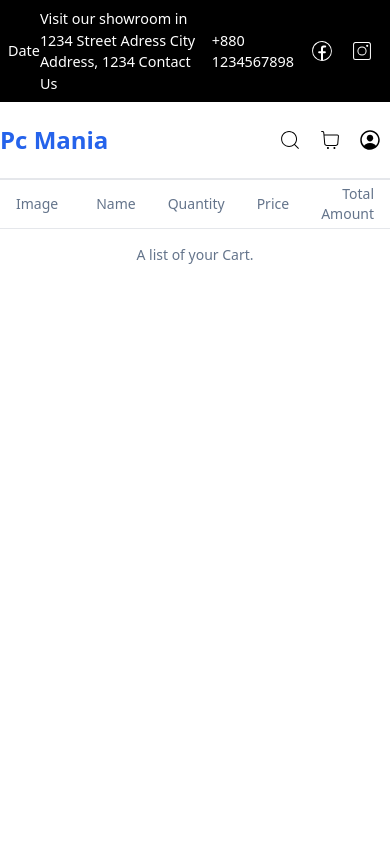
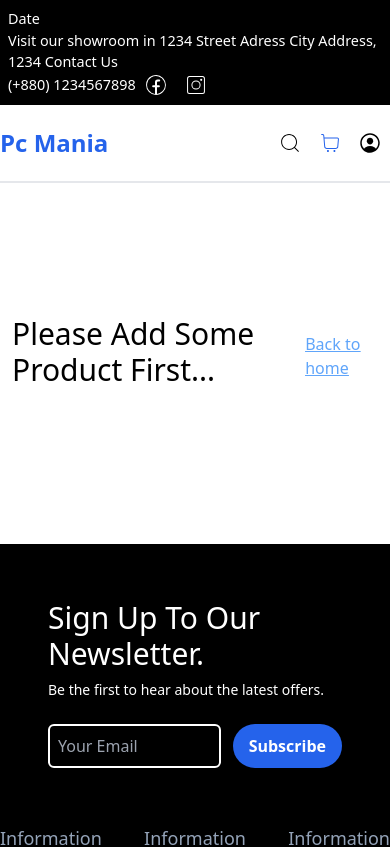
Before and after one commit to naffiziqbal/pc-mania, a Next.js app in the folder client/: page /cart in a window 390 px wide. Shown: the top 847 px of the page. Built offline with nearby package versions, Linux system fonts and the light colour scheme.

Commit message:
Fixed Header Position

```diff
--- a/client/src/components/shared/Header/Header.jsx
+++ b/client/src/components/shared/Header/Header.jsx
@@ -12,8 +12,10 @@ import {
   SheetTrigger,
 } from "@/components/ui/sheet"
 import { Button } from "@/components/ui/button";
+import { useRouter } from "next/router";
 const Header = ({ cart }) => {
   // console.log(cart)
+  const router = useRouter();
   const [cartItems, setCartItems] = useState(null)
 
   useEffect(() => {
@@ -23,19 +25,19 @@ const Header = ({ cart }) => {
   }, [cartItems])
 
   return (
-    <div className="border-b-2">
+    <div className="border-b-2 fixed top-0 w-full z-50 bg-white">
       {/* Top Header */}
       <div className="text-[.9rem] bg-black  min-h-fit p-2 text-white">
-        <div className="max_viewport flex justify-between items-center">
+        <div className="max_viewport flex flex-col justify-start md:flex-row md:justify-between md:items-center">
           <section>Date</section>
           <section>
-            <p>
+            <p className="text-wrap">
               Visit our showroom in 1234 Street Adress City Address, 1234
               Contact Us
             </p>
           </section>
-          <section className="flex justify-between *:mx-2 items-center *:cursor-pointer">
-            <span>+880 1234567898</span>
+          <section className="flex md:justify-between [&>*:nth-child(n+2)]:mx-2 items-center *:cursor-pointer">
+            <span> <a href='tel:+8801234567898'>(+880) 1234567898</a></span>
             <span>
               <a
                 className="*:w-6 *:h-6"
@@ -71,21 +73,21 @@ const Header = ({ cart }) => {
           <section className="w-full  ">
             <ul className="hidden md:flex flex-row justify-between ">
               <li>
-                <Link href={"/product/custom_pc"}>Desktop</Link>
+                <Link className={`${router.pathname == "/product/custom_pc" && "text-blue-400"}`} href={"/product/custom_pc"}>Desktop</Link>
               </li>
               <li>
-                <Link href={"/product/laptop"}>Laptop</Link>
+                <Link className={`${router.pathname == "/product/laptop" && "text-blue-400"}`} href={"/product/laptop"}>Laptop</Link>
               </li>
               <li>
-                <Link href={"/product/accessories"}>Accessories</Link>
+                <Link className={`${router.pathname == "/product/accessories" && "text-blue-400"}`} href={"/product/accessories"}>Accessories</Link>
               </li>
               <li>
-                <Link href={"/product/featured"}>Featured</Link>
+                <Link className={`${router.pathname == "/product/featured" && "text-blue-400"}`} href={"/product/featured"}>Featured</Link>
               </li>
               <li>
                 <Link
-                  className="py-2  px-6 rounded-full border-2 border-blue-600"
-                  href={"/"}
+                  className={`${router.pathname === '/our_deals' ? 'bg-blue-400 text-white' : "py-2  px-6 rounded-full border-2 border-blue-600"}`}
+                  href={"/our_deals"}
                 >
                   Our Deals
                 </Link>
@@ -97,7 +99,7 @@ const Header = ({ cart }) => {
           {/* Header End */}
           <CiSearch />
           <div className="w-fit relative">
-            <Link href={'/cart'}>
+            <Link className={`${router.pathname === "/cart" && "text-blue-600"}`} href={'/cart'}>
               <CiShoppingCart className="  h-9 w-6 cursor-pointer " />
             </Link>
             <span className={` ${!cart.length && !cartItems ? "hidden" : "absolute top-0 left-5 text-white text-xs bg-red-600 rounded-full w-4 h-4 text-center"} `}>{cart.length ? cart.length + cartItems : cartItems}</span>
--- a/client/src/components/ui/Cart/Cart.jsx
+++ b/client/src/components/ui/Cart/Cart.jsx
@@ -9,6 +9,7 @@ import {
 } from "@/components/ui/table"
 import { getLocalStorageCart } from "@/utils/handleLocalStorage";
 import Image from "next/image";
+import Link from "next/link";
 import { useEffect, useState } from "react";
 import { useSelector } from "react-redux";
 
@@ -36,7 +37,7 @@ const Cart = () => {
     // console.log(content)
     return (
         <div>
-            <Table>
+            {cartItem.length ? <Table>
                 <TableCaption>A list of your  Cart.</TableCaption>
                 <TableHeader>
                     <TableRow>
@@ -48,7 +49,9 @@ const Cart = () => {
                     </TableRow>
                 </TableHeader>
                 {content}
-            </Table>
+            </Table> : <div className=" h-96 justify-center items-center flex"><span className="text-3xl">Please Add Some Product First...</span>
+                <span className="text-blue-400 mt-2 mx-2 underline"><Link href='/'>Back to home</Link></span>
+            </div>}
         </div>
     );
 };
--- a/client/src/pages/layout.jsx
+++ b/client/src/pages/layout.jsx
@@ -12,7 +12,7 @@ export default function Layout({ children }) {
     */
     <>
       <Header cart={cart} />
-      <main className="min-h-screen max_viewport">{children}</main>
+      <main className="min-h-96 max_viewport overflow-hidden px-3 pt-40">{children}</main>
       <Footer />
 
     </>
```
